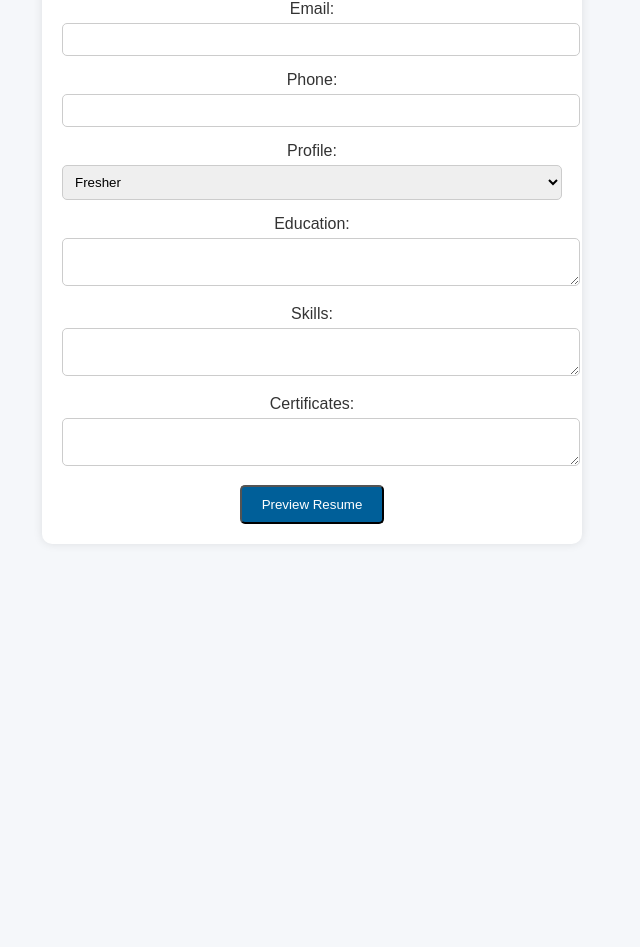
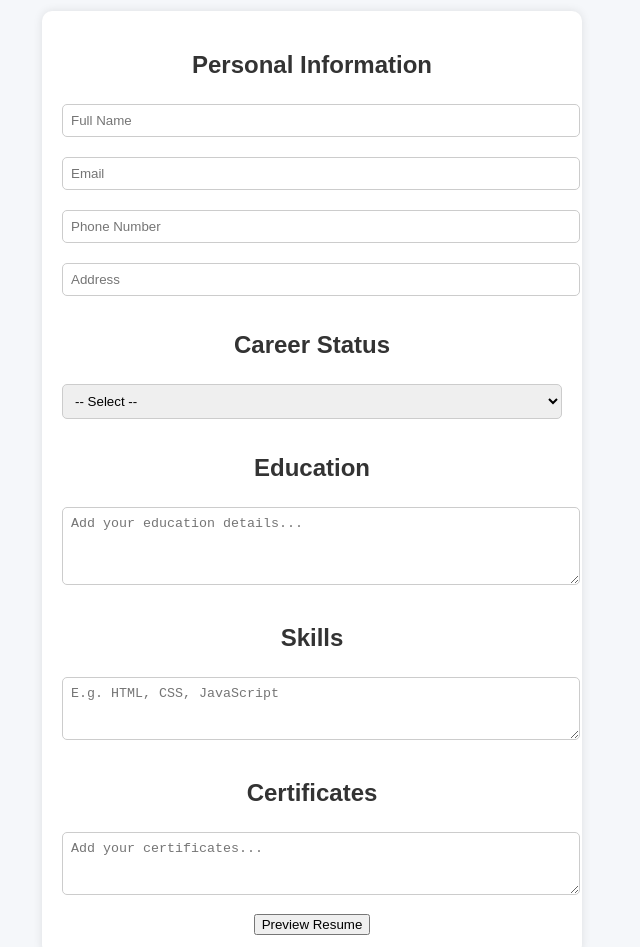
Before and after one commit to Idontknow849/Resume, a plain HTML site: page form.html in a window 1280 px wide. Shown: the part 191-1138 px from the top of the page, without its empty margins (328-968 px from the left). Before the commit the page ends 800 px from the top, so only its background shows below. Drawn offline with Linux system fonts and the light colour scheme; files that its build step writes are made by us from their sources.

Commit message:
Update form.html

```diff
--- a/form.html
+++ b/form.html
@@ -3,29 +3,56 @@
 <head>
   <meta charset="UTF-8">
   <meta name="viewport" content="width=device-width, initial-scale=1.0">
-  <title>Resume Form</title>
+  <title>Create Resume</title>
   <link rel="stylesheet" href="assets/css/style.css">
   <script defer src="assets/js/form.js"></script>
 </head>
 <body>
-  <h1>Enter Your Details</h1>
-  <form id="resumeForm">
-    <label>Name: <input type="text" id="name" required></label><br>
-    <label>Email: <input type="email" id="email" required></label><br>
-    <label>Phone: <input type="text" id="phone" required></label><br>
-    <label>Profile:
-      <select id="profile">
-        <option value="fresher">Fresher</option>
-        <option value="experienced">Experienced</option>
-      </select>
-    </label><br>
-    <div id="experienceSection" style="display:none;">
-      <label>Experience Details: <textarea id="experience"></textarea></label><br>
-    </div>
-    <label>Education: <textarea id="education" required></textarea></label><br>
-    <label>Skills: <textarea id="skills" required></textarea></label><br>
-    <label>Certificates: <textarea id="certificates"></textarea></label><br>
-    <button type="submit" class="btn">Preview Resume</button>
-  </form>
+  <header>
+    <h1>Create Your Resume</h1>
+  </header>
+
+  <main>
+    <form id="resumeForm">
+      <section>
+        <h2>Personal Information</h2>
+        <input type="text" name="fullName" placeholder="Full Name" required>
+        <input type="email" name="email" placeholder="Email" required>
+        <input type="tel" name="phone" placeholder="Phone Number" required>
+        <input type="text" name="address" placeholder="Address">
+      </section>
+
+      <section>
+        <h2>Career Status</h2>
+        <select name="status" id="status" required>
+          <option value="">-- Select --</option>
+          <option value="Fresher">Fresher</option>
+          <option value="Experienced">Experienced</option>
+        </select>
+      </section>
+
+      <section id="experienceSection" style="display:none;">
+        <h2>Experience</h2>
+        <textarea name="experience" rows="5" placeholder="Describe your experience..."></textarea>
+      </section>
+
+      <section>
+        <h2>Education</h2>
+        <textarea name="education" rows="4" placeholder="Add your education details..." required></textarea>
+      </section>
+
+      <section>
+        <h2>Skills</h2>
+        <textarea name="skills" rows="3" placeholder="E.g. HTML, CSS, JavaScript" required></textarea>
+      </section>
+
+      <section>
+        <h2>Certificates</h2>
+        <textarea name="certificates" rows="3" placeholder="Add your certificates..."></textarea>
+      </section>
+
+      <button type="submit" class="btn-primary">Preview Resume</button>
+    </form>
+  </main>
 </body>
 </html>
```
